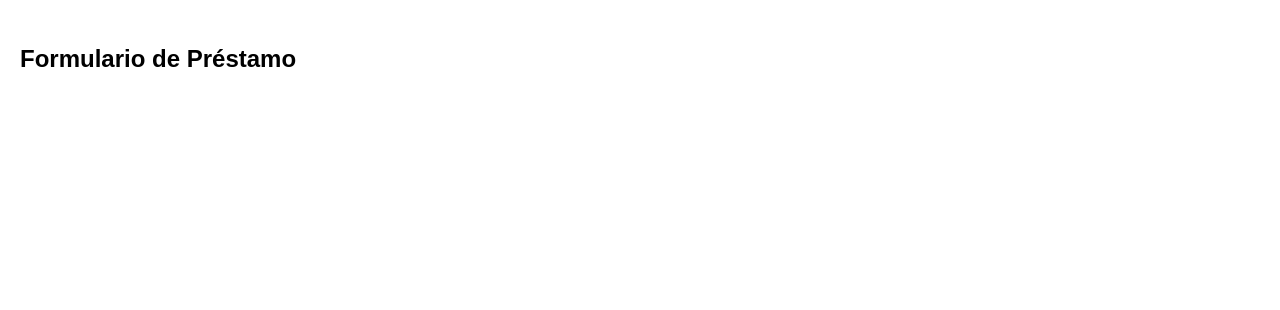
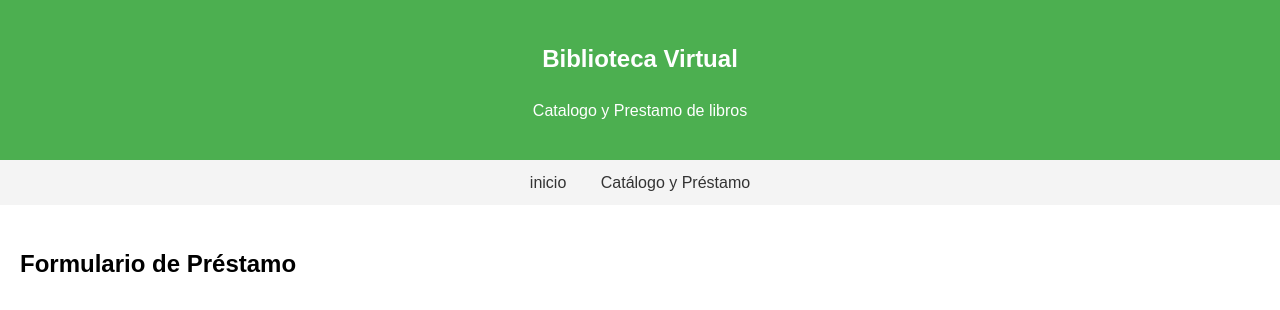
Before and after one commit to daritanton3-tech/biblioteca, a plain HTML site: page catalogo.html in a window 1280 px wide. Drawn offline with Linux system fonts and the light colour scheme.

Commit message:
Crear Cabeceira y Footer

```diff
--- a/catalogo.html
+++ b/catalogo.html
@@ -19,6 +19,14 @@
   </head>
   <body>
     <!-- Escribe aquí o teu html-->
+    <header>
+      <h2>Biblioteca Virtual</h2>
+      <p>Catalogo y Prestamo de libros</p>
+    </header>
+    <nav>
+      <a href="index.html">inicio</a>
+      <a href="catalogo.html">Catálogo y Préstamo</a>
+    </nav>
 
     <section id="prestamo">
       <h2>Formulario de Préstamo</h2>
```
